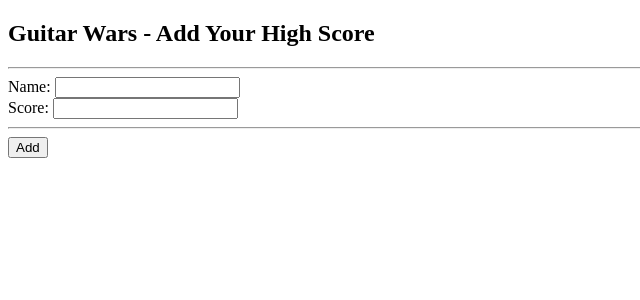
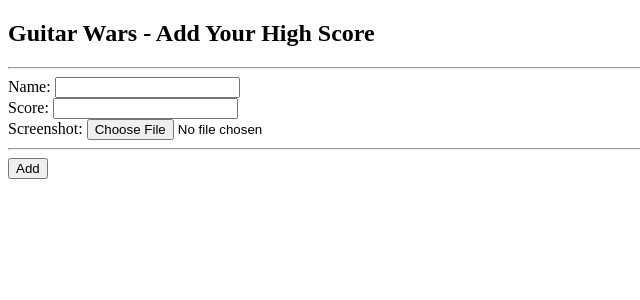
Before and after one commit to sgreenholtz/php_course_work, a PHP site: page /addscore.php in a window 1280 px wide. Shown: the top 300 px of the page, without its empty margins (0-640 px from the left). Run offline with PHP 8.4, Linux system fonts and the light colour scheme.

Commit message:
Modified index and addscore pages to add screenshot image

```diff
--- a/lab_5/addscore.php
+++ b/lab_5/addscore.php
@@ -10,17 +10,20 @@
   <h2>Guitar Wars - Add Your High Score</h2>
 
 <?php
-  if (isset($_POST['submit'])) {
+  if (isset($_POST['submit']))
+  {
     // Grab the score data from the POST
     $name = $_POST['name'];
     $score = $_POST['score'];
+    $screenshot = $_FILES['screenshot']['name'];
 
-    if (!empty($name) && !empty($score)) {
+    if (!empty($name) && !empty($score) && !empty($screenshot))
+    {
       // Connect to the database
       $dbc = mysqli_connect('localhost', 'sgreenholtz', '', 'guitarwars');
 
       // Write the data to the database
-      $query = "INSERT INTO uploads VALUES (0, NOW(), '$name', '$score')";
+      $query = "INSERT INTO uploads VALUES (0, NOW(), '$name', '$score', '$screenshot')";
       mysqli_query($dbc, $query);
 
       // Confirm success with the user
@@ -32,6 +35,7 @@
       // Clear the score data to clear the form
       $name = "";
       $score = "";
+      $screenshot = "";
 
       mysqli_close($dbc);
     }
@@ -42,11 +46,15 @@
 ?>
 
   <hr />
-  <form method="post" action="<?php echo $_SERVER['PHP_SELF']; ?>">
+  <form enctype="multipart/form-data" method="post" action="<?php echo $_SERVER['PHP_SELF']; ?>">
+    <input type="hidden" name="MAX_FILE_SIZE" value="32768" />
     <label for="name">Name:</label>
     <input type="text" id="name" name="name" value="<?php if (!empty($name)) echo $name; ?>" /><br />
     <label for="score">Score:</label>
     <input type="text" id="score" name="score" value="<?php if (!empty($score)) echo $score; ?>" />
+    <br />
+    <label for="screenshot">Screenshot:</label>
+    <input type="file" id="screenshot" name="screenshot" />
     <hr />
     <input type="submit" value="Add" name="submit" />
   </form>
```
Also changed, not shown: lab_5/index.php (+10 -1 lines).
